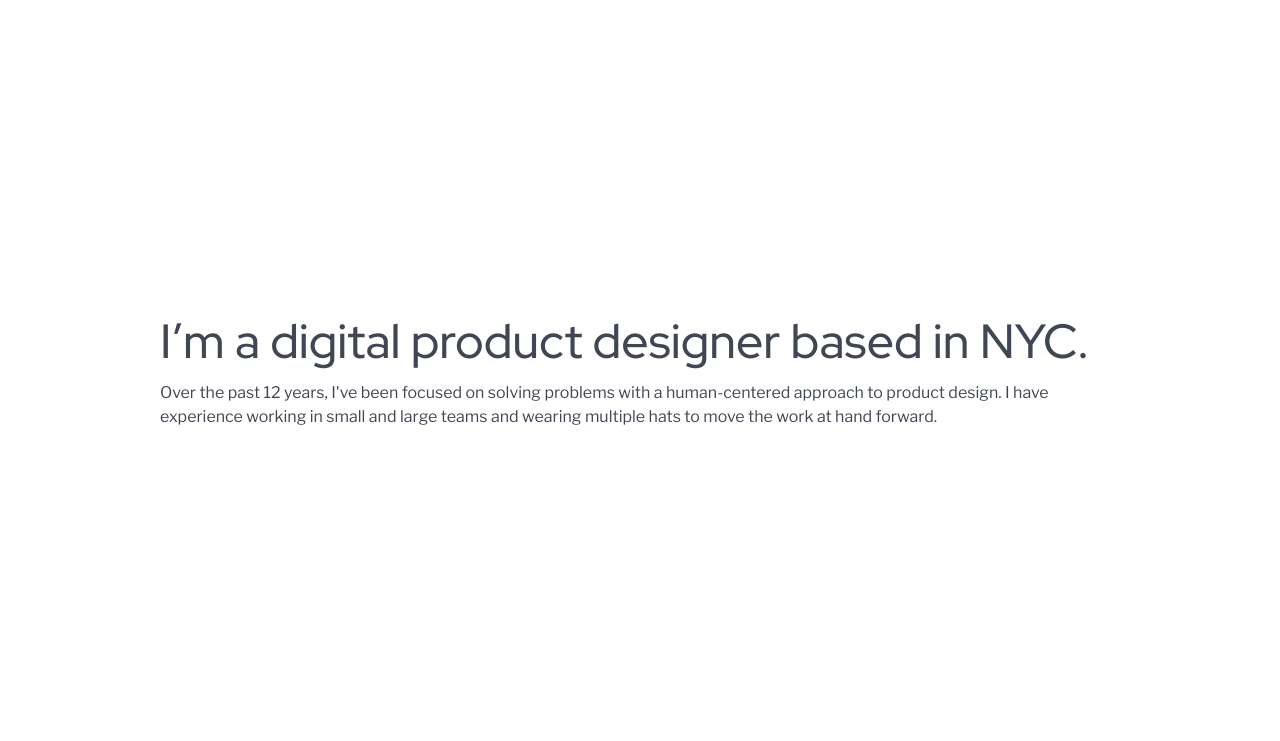
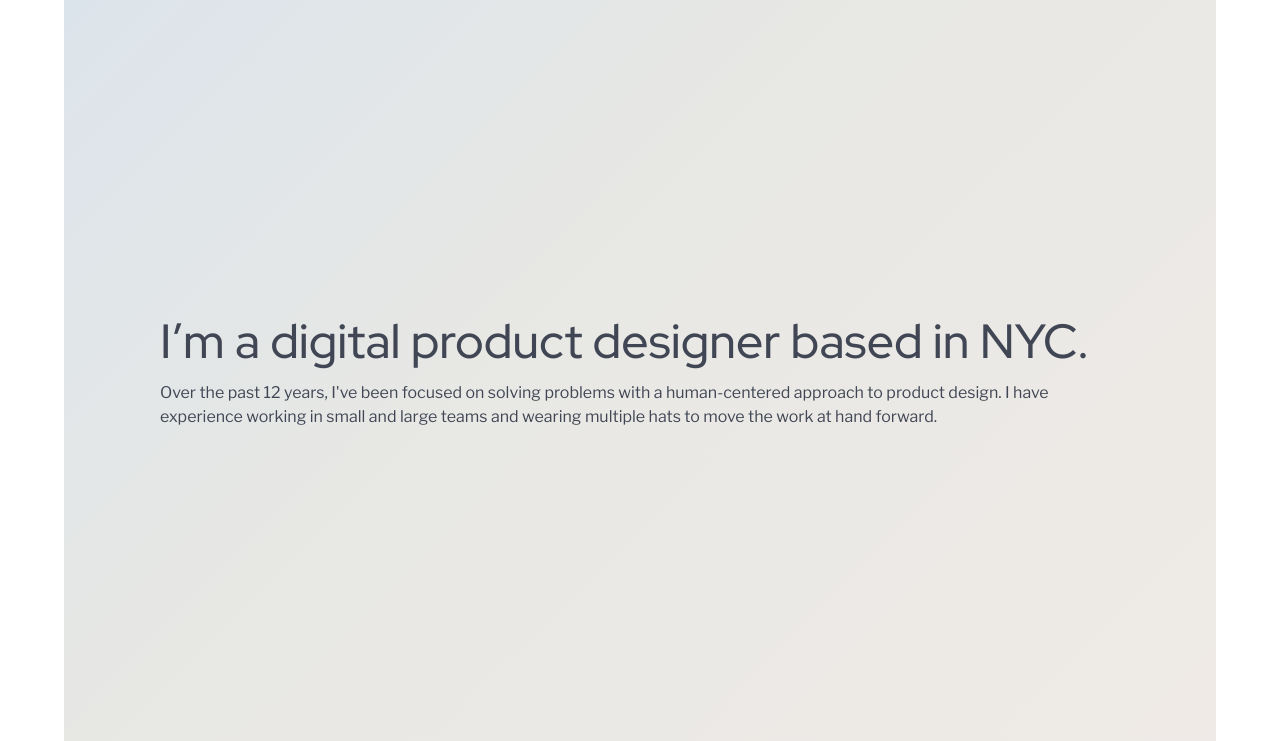
Before and after one commit to sameens/samspace, a plain HTML site: page index.html in a window 1280 px wide. Shown: the part 59-800 px from the top of the page. Drawn offline with nearby package versions, Linux system fonts and the light colour scheme.

Commit message:
new page

```diff
--- a/styles.css
+++ b/styles.css
@@ -13,7 +13,7 @@
     margin-top: 0.5rem;
     margin-bottom: 1rem;
 }
-hero {
+.hero {
 	background: linear-gradient(-45deg, #f8edeb, #e8e8e4, #C1DBFC, #E2C6E5);
 	background-size: 400% 400%;
 	animation: gradient 15s ease infinite;
```
Also changed, not shown: globalnav.html (added).
